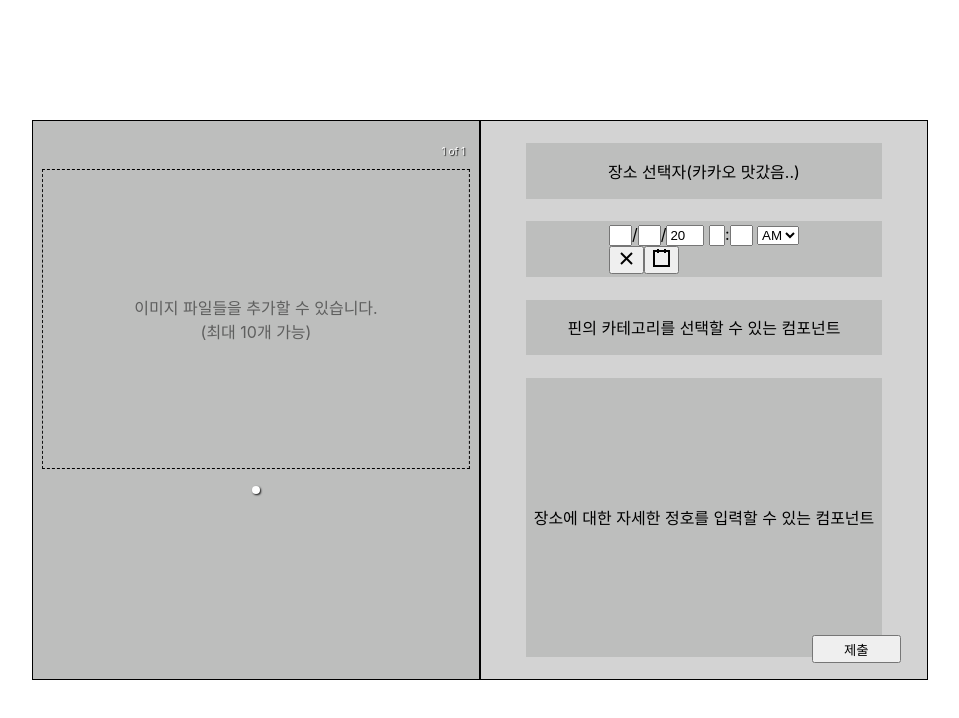
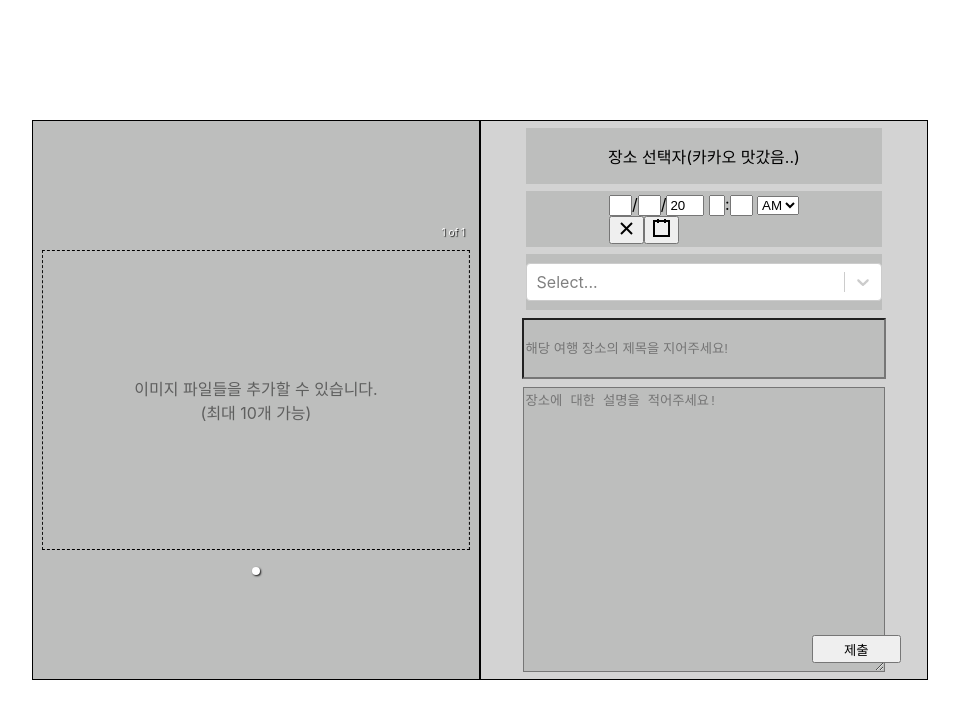
Before and after one commit to lianKim/ONDe, a React (Create React App) app in the folder client/project-there/: page /placeupload in a window 1280 px wide. Shown: the top 718 px of the page, without its empty margins (160-1119 px from the left). Built offline with nearby package versions, Linux system fonts and the light colour scheme.

Commit message:
Feat : 장소 업로드 - 카테고리, 제목, 내용 입력 기능 추가
장소 업로드 부분 중 카테고리, 제목, 내용 입력 기능 추가함

```diff
--- a/client/project-there/package.json
+++ b/client/project-there/package.json
@@ -20,6 +20,7 @@
     "react-responsive-carousel": "^3.2.23",
     "react-router-dom": "^6.4.2",
     "react-scripts": "5.0.1",
+    "react-select": "^5.5.0",
     "styled-components": "^5.3.6",
     "web-vitals": "^2.1.4"
   },
--- a/client/project-there/src/components/placeUpload/CustomCarousel.jsx
+++ b/client/project-there/src/components/placeUpload/CustomCarousel.jsx
@@ -79,7 +79,7 @@ export default function CustomCarousel({ getImageMetaData }) {
   }, [acceptedImages]);
 
   return (
-    <Carousel autoPlay={false} infiniteLoop>
+    <Carousel autoPlay={false} infiniteLoop showThumbs={false}>
       {resizedImages?.map((imageUrl) => (<img key={imageUrl} src={imageUrl} alt="" />))}
       <CustomDropZone info={[acceptedImages, addAcceptedImages, addRejectedImages]} />
     </Carousel>
--- a/client/project-there/src/components/placeUpload/PlaceCategoryPicker.jsx
+++ b/client/project-there/src/components/placeUpload/PlaceCategoryPicker.jsx
@@ -1,5 +1,6 @@
 import React from 'react';
 import styled from 'styled-components';
+import Select from 'react-select';
 
 const CategoryHolder = styled.div`
   width: 80%;
@@ -10,6 +11,33 @@ const CategoryHolder = styled.div`
   align-items: center;
 `;
 
-export default function PlaceCategoryPicker() {
-  return <CategoryHolder>핀의 카테고리를 선택할 수 있는 컴포넌트</CategoryHolder>;
+const options = [
+  { value: 'nature', label: '자연' },
+  { value: 'accommodation', label: '숙소' },
+  { value: 'restaurant', label: '음식점' },
+  { value: 'leisure', label: '레저' },
+  { value: 'themepark', label: '테마파크' },
+  { value: 'shopping', label: '쇼핑' },
+  { value: 'historicalsite', label: '유적지' },
+  { value: 'museum', label: '박물관' },
+  { value: 'performance', label: '공연' },
+  { value: 'exhibition', label: '전시회' },
+  { value: 'camping', label: '캠핑' },
+  { value: 'kids', label: '키즈' },
+  { value: 'etc', label: '기타' },
+];
+
+const customStyles = {
+  container: (provided, state) => ({
+    ...provided,
+    width: '100%',
+  }),
+};
+
+export default function PlaceCategoryPicker({ setCategory }) {
+  return (
+    <CategoryHolder>
+      <Select options={options} onChange={(e) => { setCategory(e.value); }} styles={customStyles} />
+    </CategoryHolder>
+  );
 }
--- a/client/project-there/src/components/placeUpload/PlaceDetailInfo.jsx
+++ b/client/project-there/src/components/placeUpload/PlaceDetailInfo.jsx
@@ -1,7 +1,7 @@
 import React from 'react';
 import styled from 'styled-components';
 
-const DetailInfoHolder = styled.div`
+const DetailInfoHolder = styled.textarea`
   width: 80%;
   height: 50%;
   background-color: #bdbebd;
@@ -9,6 +9,11 @@ const DetailInfoHolder = styled.div`
   justify-content: center;
   align-items: center;
 `;
-export default function PlaceDetailInfo() {
-  return <DetailInfoHolder>장소에 대한 자세한 정호를 입력할 수 있는 컴포넌트</DetailInfoHolder>;
+export default function PlaceDetailInfo({ setDetailInfo }) {
+  return (
+    <DetailInfoHolder
+      placeholder="장소에 대한 설명을 적어주세요!"
+      onChange={(e) => { setDetailInfo(e.target.value); }}
+    />
+  );
 }
--- /dev/null
+++ b/client/project-there/src/components/placeUpload/PlaceTitle.jsx
@@ -0,0 +1,16 @@
+import React from 'react';
+import styled from 'styled-components';
+
+const TitleHolder = styled.input`
+  width: 80%;
+  height: 10%;
+  background-color: #bdbebd;
+  display:flex;
+  justify-content: center;
+  align-items: center;
+`;
+export default function PlaceTitle({ setTitle }) {
+  return (
+    <TitleHolder type="text" placeholder="해당 여행 장소의 제목을 지어주세요!" onChange={(e) => { setTitle(e.target.value); }} />
+  );
+}
--- a/client/project-there/src/components/placeUpload/index.js
+++ b/client/project-there/src/components/placeUpload/index.js
@@ -3,6 +3,7 @@ import PlaceDateTimePicker from './PlaceDateTimePicker';
 import PlaceCategoryPicker from './PlaceCategoryPicker';
 import PlaceDetailInfo from './PlaceDetailInfo';
 import CustomCarousel from './CustomCarousel';
+import PlaceTitle from './PlaceTitle';
 
 export {
   PlaceLocationSelector,
@@ -10,4 +11,5 @@ export {
   PlaceCategoryPicker,
   PlaceDetailInfo,
   CustomCarousel,
+  PlaceTitle,
 };
--- a/client/project-there/src/contexts/PlaceInfoHolder.jsx
+++ b/client/project-there/src/contexts/PlaceInfoHolder.jsx
@@ -3,6 +3,7 @@ import styled from 'styled-components';
 import {
   PlaceLocationSelector, PlaceDateTimePicker,
   PlaceCategoryPicker, PlaceDetailInfo,
+  PlaceTitle,
 } from '../components/placeUpload';
 
 const InfoHolder = styled.div`
@@ -16,7 +17,9 @@ const InfoHolder = styled.div`
   box-sizing: border-box;
 `;
 
-export default function PlaceInfoHolder({ setImageMetaData }) {
+export default function PlaceInfoHolder({
+  setImageMetaData, setCategory, setTitle, setDetailInfo,
+}) {
   const [imageTakenTime, setImageTakenTime,
     imageTakenPlaces, setPlaceLocation] = setImageMetaData;
   const locationDatas = [imageTakenPlaces, setPlaceLocation];
@@ -25,8 +28,9 @@ export default function PlaceInfoHolder({ setImageMetaData }) {
     <InfoHolder>
       <PlaceLocationSelector locationDatas={locationDatas} />
       <PlaceDateTimePicker placeTimeData={placeTimeData} />
-      <PlaceCategoryPicker />
-      <PlaceDetailInfo />
+      <PlaceCategoryPicker setCategory={setCategory} />
+      <PlaceTitle setTitle={setTitle} />
+      <PlaceDetailInfo setDetailInfo={setDetailInfo} />
     </InfoHolder>
   );
 }
--- a/client/project-there/src/pages/PlaceUploadPage.jsx
+++ b/client/project-there/src/pages/PlaceUploadPage.jsx
@@ -18,6 +18,9 @@ export default function Places() {
   const [imageTakenTime, setImageTakenTime] = useState([]);
   const [imageTakenPlaces, setImageTakenPlaces] = useState([]);
   const [placeLocation, setPlaceLocation] = useState();
+  const [placeCategory, setPlaceCategory] = useState('default');
+  const [placeTitle, setPlaceTitle] = useState('');
+  const [placeDetailInfo, setPlaceDetailInfo] = useState('');
 
   const imageMetaData = [imageTakenTime, setImageTakenTime, imageTakenPlaces, setPlaceLocation];
 
@@ -26,7 +29,12 @@ export default function Places() {
       <ImageInputCarousel getImageMetaData={[setResizedImageFiles,
         setImageTakenTime, setImageTakenPlaces]}
       />
-      <PlaceInfoHolder setImageMetaData={imageMetaData} />
+      <PlaceInfoHolder
+        setImageMetaData={imageMetaData}
+        setCategory={setPlaceCategory}
+        setTitle={setPlaceTitle}
+        setDetailInfo={setPlaceDetailInfo}
+      />
       <SubmitButton />
     </PlaceUploadHolder>
   );
```
Also changed, not shown: 1 other file (tests, documents, lock files or other folders).
